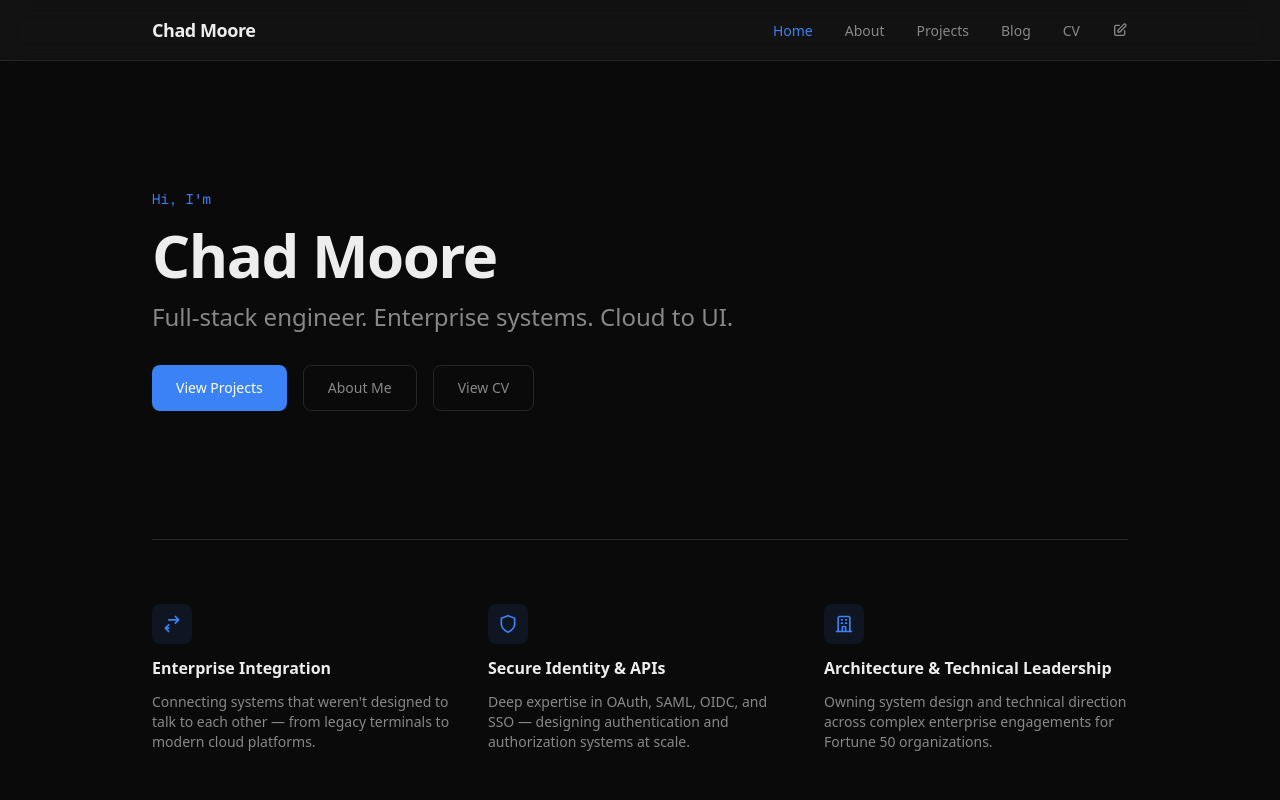
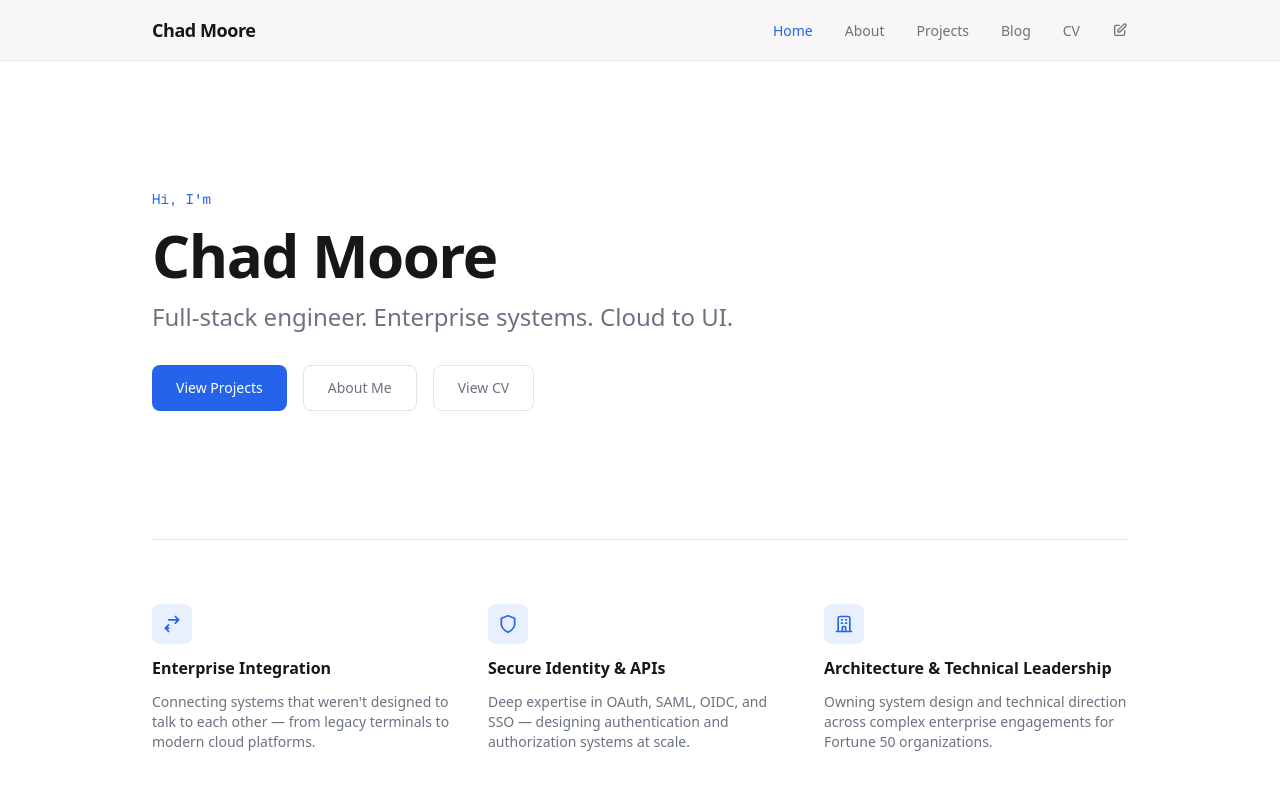
Before and after one commit to chadmoore/chadmoore.github.io, a Next.js app: page / in a window 1280 px wide. Shown: the top 800 px of the page. Built offline with nearby package versions, Linux system fonts and the light colour scheme.

Commit message:
fix: use :root override instead of @theme for dark mode (runtime CSS)

```diff
--- a/src/app/globals.css
+++ b/src/app/globals.css
@@ -42,7 +42,7 @@
 
 /* ── Dark theme (OS preference) ────────────────────────────────── */
 @media (prefers-color-scheme: dark) {
-  @theme inline {
+  :root {
     --color-background: #0a0a0a;
     --color-foreground: #ededed;
     --color-muted: #888888;
```
